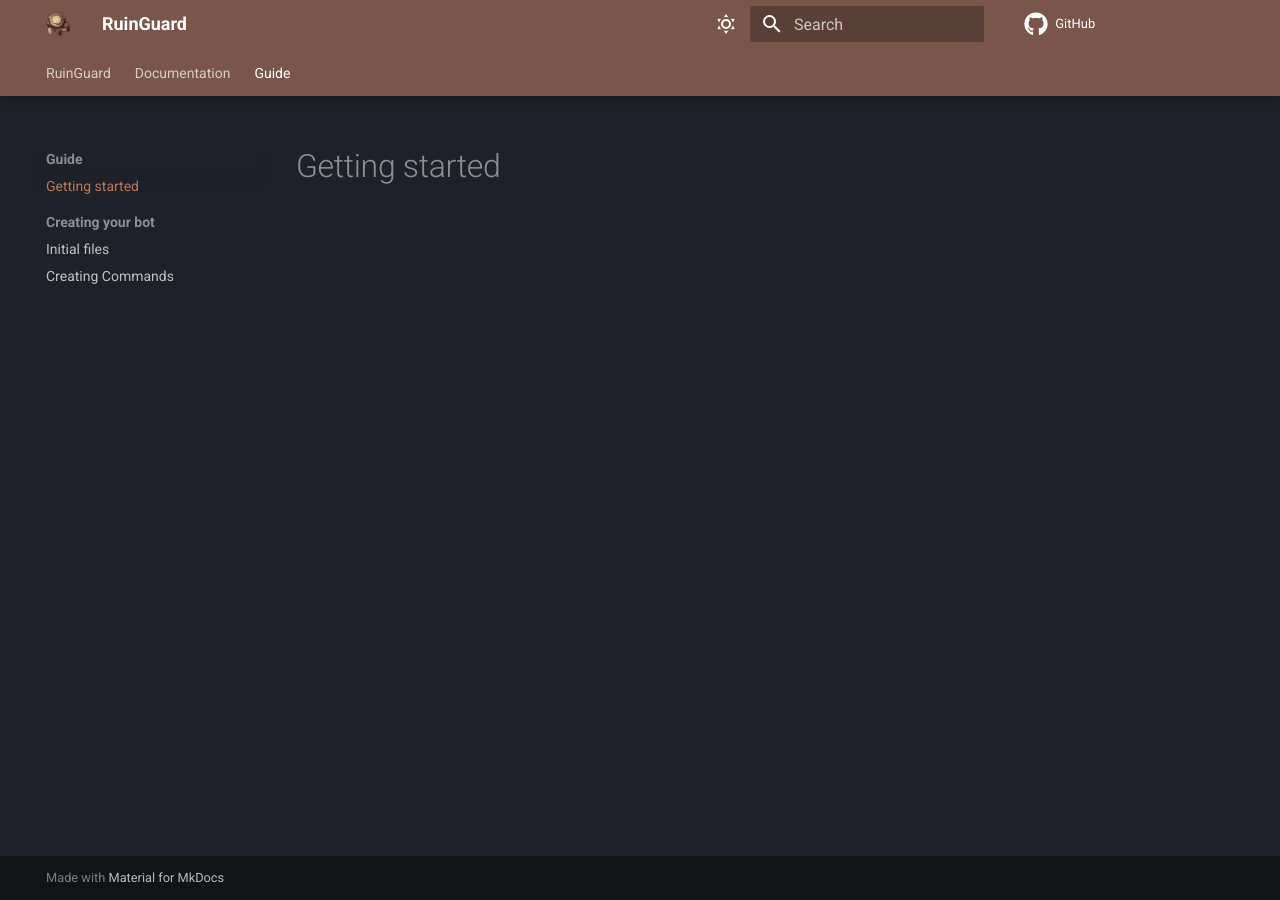
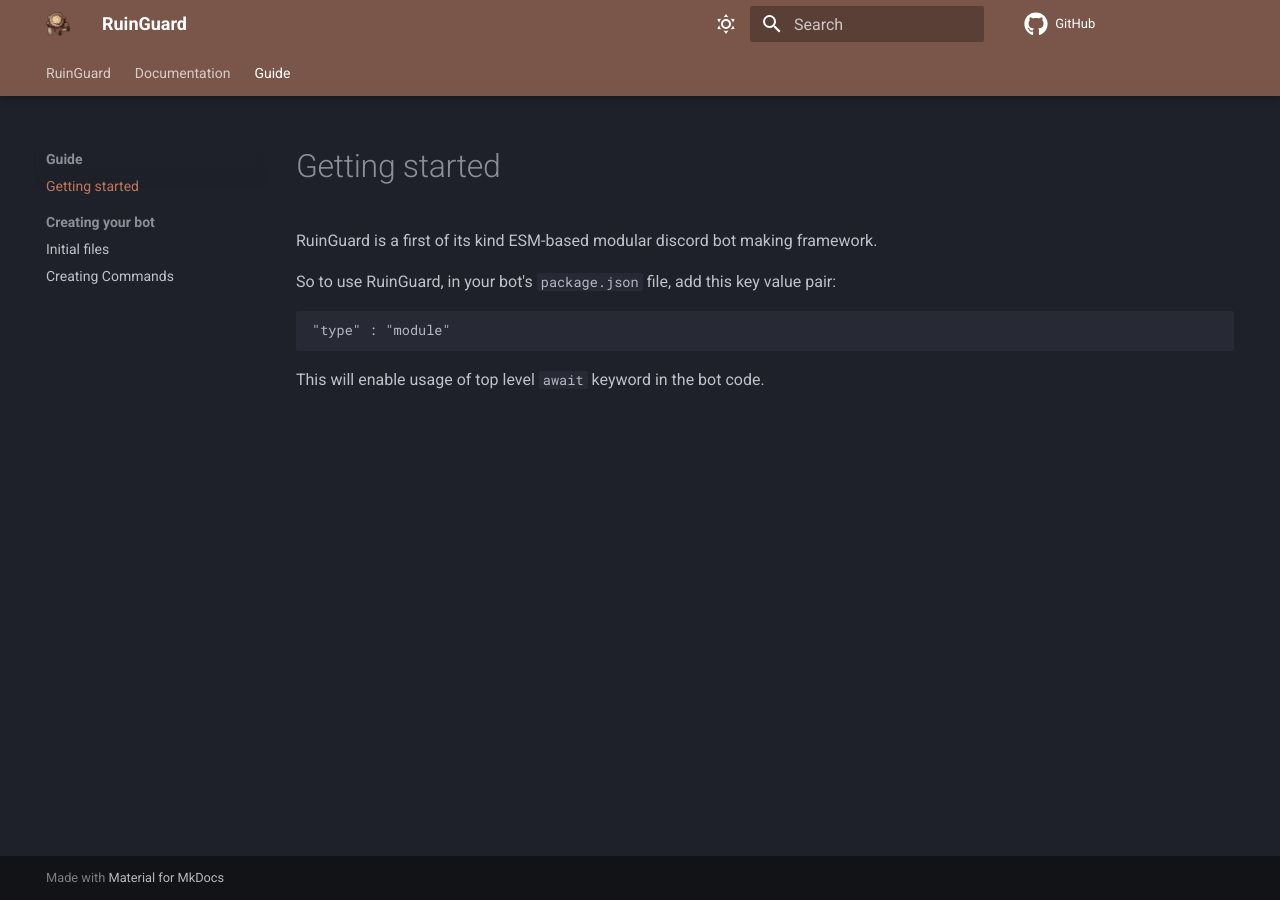
Before and after one commit to Khaenri-ah/ruinguard-docs, an MkDocs documentation site: the page built from docs/guide/index.md, in a window 1280 px wide. Built offline with MkDocs 1.6.1 and Material for MkDocs 9.7.7, drawn with Linux system fonts in a browser that asks for light colours; comment, search, counter and statistics services are not loaded.

Commit message:
Added placeholder index

````diff
--- a/docs/guide/index.md
+++ b/docs/guide/index.md
@@ -1 +1,11 @@
 # Getting started
+
+RuinGuard is a first of its kind ESM-based modular discord bot making framework.
+
+So to use RuinGuard, in your bot's `package.json` file, add this key value pair:
+
+```json
+"type" : "module"
+```
+
+This will enable usage of top level `await` keyword in the bot code.
````
